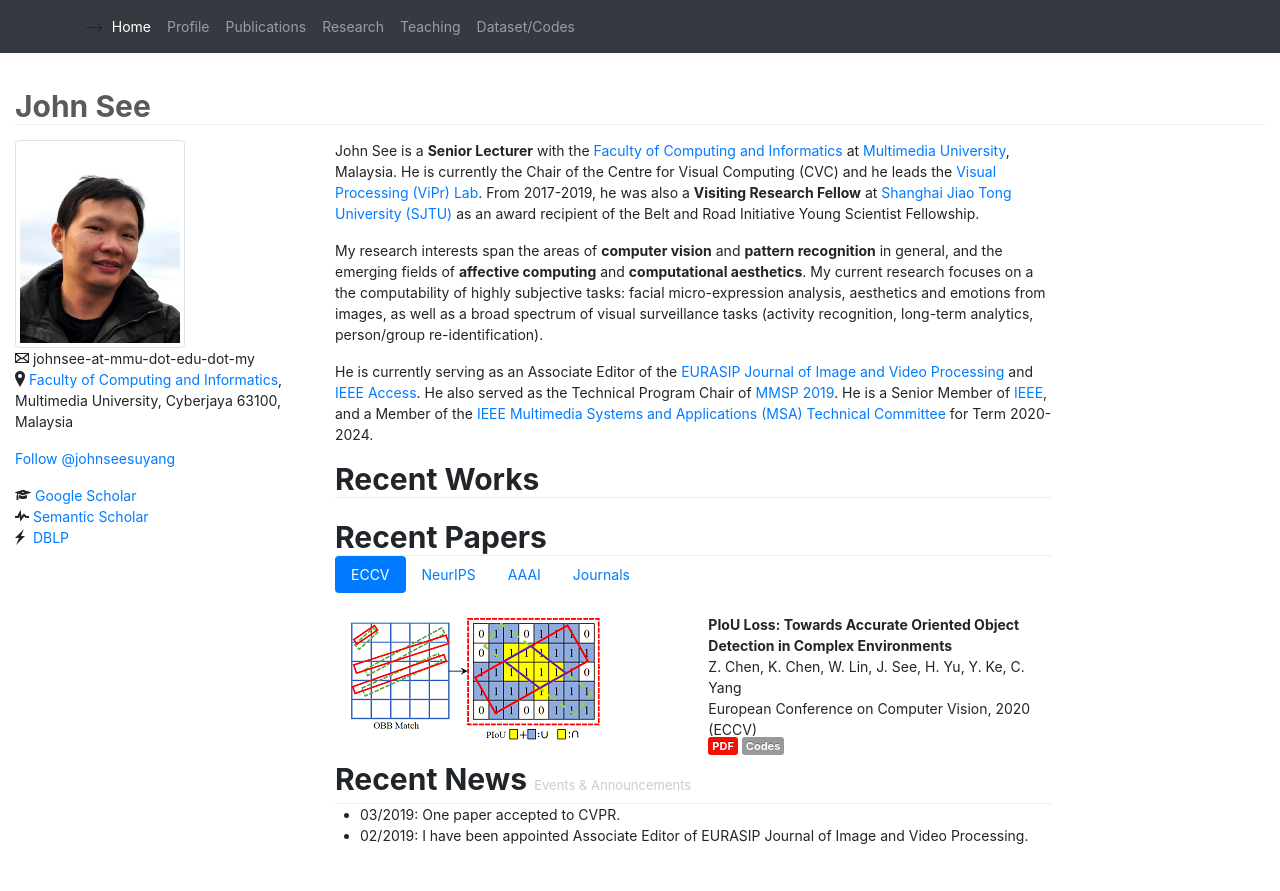
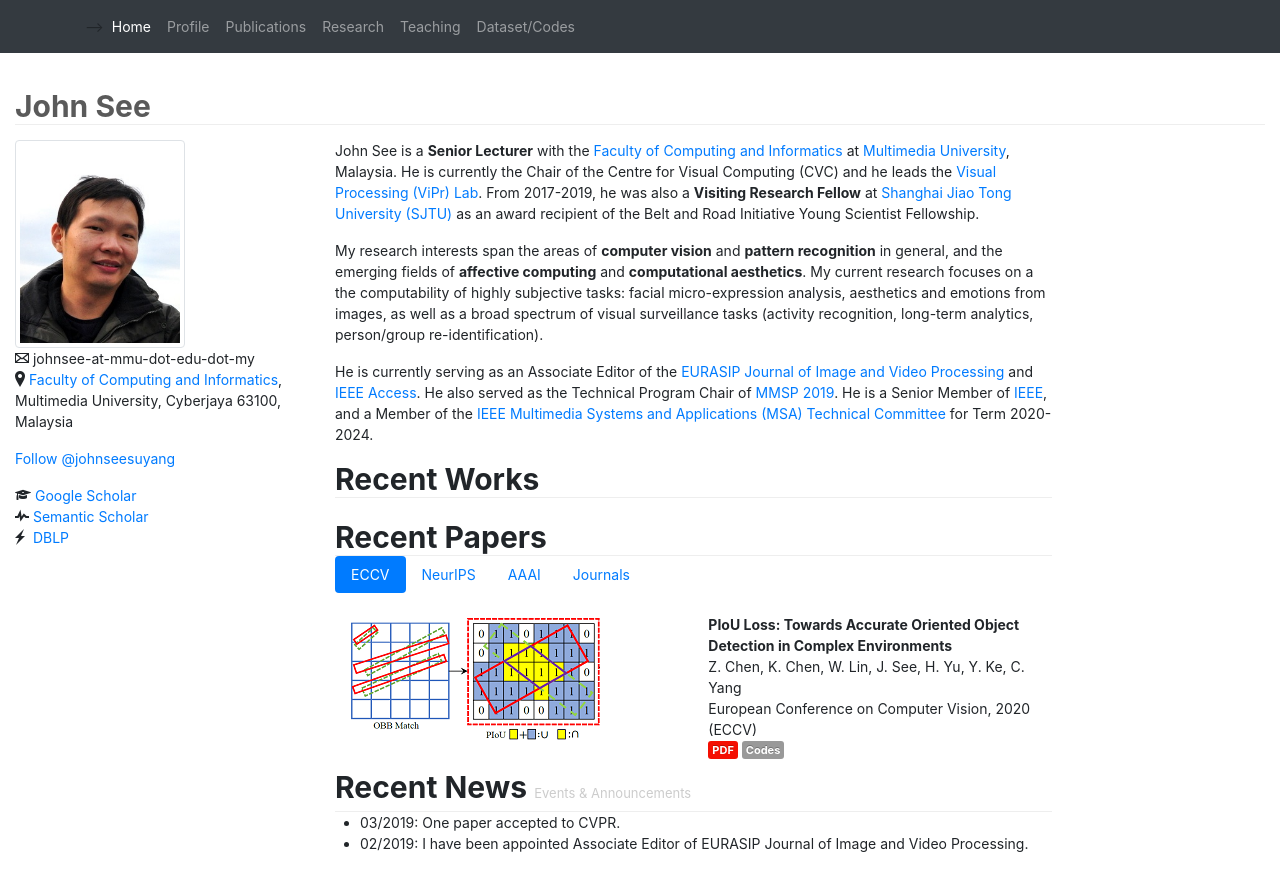
Before and after one commit to john-see/john-see.github.io, a Jekyll site: the page index.html, which Jekyll copies as it is, in a window 1280 px wide. Shown: the top 891 px of the page. Built offline with Jekyll 4.4.1, drawn with Linux system fonts in a browser that asks for light colours; comment, search, counter and statistics services are not loaded.

Commit message:
add resources group

```diff
--- a/css/js.css
+++ b/css/js.css
@@ -38,6 +38,10 @@
   margin-bottom: 5px;
 }
 
+.resources {
+    margin: 4px 0px;
+}
+
 .label_download, .label_download_pdf {
   padding: 2px 4px;
   font-size: 11px;
@@ -45,7 +49,6 @@
   line-height: 13px;
   color: #ffffff;
   vertical-align: top;
-  margin-top: 15px;
   white-space: nowrap;
   text-shadow: 0 -1px 0 rgba(0, 0, 0, 0.25);
   background-color: #999999;
--- a/index.html
+++ b/index.html
@@ -139,8 +139,10 @@
                             Z. Chen, K. Chen, W. Lin, J. See, H. Yu, Y. Ke, C. Yang <br>
                             European Conference on Computer Vision, 2020 (ECCV)<br>
                             </span>
+                            <div class="resources">
                                 <a href="./papers/piou_eccv20.pdf"><span class="label_download_pdf">PDF</span></a>
                                 <a href="https://github.com/clobotics/piou"><span class="label_download">Codes</span></a>
+                            </div>
                         </div>
                     </div>
                     </div>
@@ -161,8 +163,10 @@
                             Z. Chen, K. Chen, W. Lin, J. See, H. Yu, Y. Ke, C. Yang <br>
                             European Conference on Computer Vision, 2020 (ECCV)<br>
                             </span>
+                            <div class="resources">
                                 <a href="./papers/piou_eccv20.pdf"><span class="label_download_pdf">PDF</span></a>
                                 <a href="https://github.com/clobotics/piou"><span class="label_download">Codes</span></a>
+                            </div>
                         </div>
                     </div>
                     </div>
@@ -182,8 +186,10 @@
                             Z. Chen, K. Chen, W. Lin, J. See, H. Yu, Y. Ke, C. Yang <br>
                             European Conference on Computer Vision, 2020 (ECCV)<br>
                             </span>
+                            <div class="resources">
                                 <a href="./papers/piou_eccv20.pdf"><span class="label_download_pdf">PDF</span></a>
                                 <a href="https://github.com/clobotics/piou"><span class="label_download">Codes</span></a>
+                            </div>
                         </div>
                     </div>
                     </div>
@@ -203,8 +209,10 @@
                             Z. Chen, K. Chen, W. Lin, J. See, H. Yu, Y. Ke, C. Yang <br>
                             European Conference on Computer Vision, 2020 (ECCV)<br>
                             </span>
+                            <div class="resources">
                                 <a href="./papers/piou_eccv20.pdf"><span class="label_download_pdf">PDF</span></a>
                                 <a href="https://github.com/clobotics/piou"><span class="label_download">Codes</span></a>
+                            </div>
                         </div>
                     </div>
                     </div>
```
Lines whose indentation alone changed are shown as unchanged.
